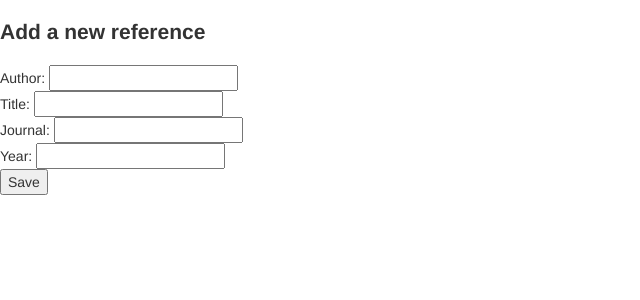
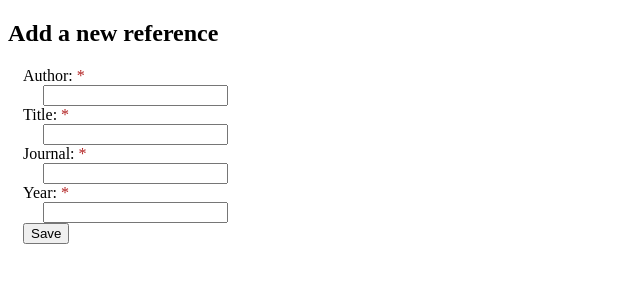
Before and after one commit to jobatabs/textec, a Flask app: page /new in a window 1280 px wide. Shown: the top 300 px of the page, without its empty margins (0-640 px from the left). Run offline with Flask 3, Linux system fonts and the light colour scheme; some libraries are stand-ins or nearby versions.

Commit message:
Mark required fields

```diff
--- /dev/null
+++ b/src/static/stylesheet.css
@@ -0,0 +1,10 @@
+.required::after {
+    content: ' *';
+    color: firebrick;
+}
+form {
+    margin-left: 15px;
+}
+input {
+    margin-left: 20px;
+}
--- a/src/templates/layout.html
+++ b/src/templates/layout.html
@@ -7,7 +7,7 @@
       content="width=device-width, initial-scale=1, shrink-to-fit=no"
     />
     <title>{% block title %}{% endblock %}</title>
-    <link rel="stylesheet" href="../static/bootstrap.min.css">
+    <link rel="stylesheet" href="/static/stylesheet.css">
   </head>
   <body>
     {% block body %}{% endblock %}
--- a/src/templates/new.html
+++ b/src/templates/new.html
@@ -20,16 +20,16 @@ Add reference
       </div>
     {% endif %}
   {% endwith %}
-  <label for="author">Author:</label>
+  <label class="required" for="author">Author:</label><br />
   <input type="text" name="author" id="author" required>
   <br>
-  <label for="title">Title:</label>
+  <label class="required" for="title">Title:</label><br />
   <input type="text" name="title" id="title" required>
   <br>
-  <label for="journal">Journal:</label>
+  <label class="required" for="journal">Journal:</label><br />
   <input type="text" name="journal" id="journal" required>
   <br>
-  <label for="year">Year:</label>
+  <label class="required" for="year">Year:</label><br />
   <input type="text" name="year" id="year" required>
   <br>
   <button type="submit">
```
